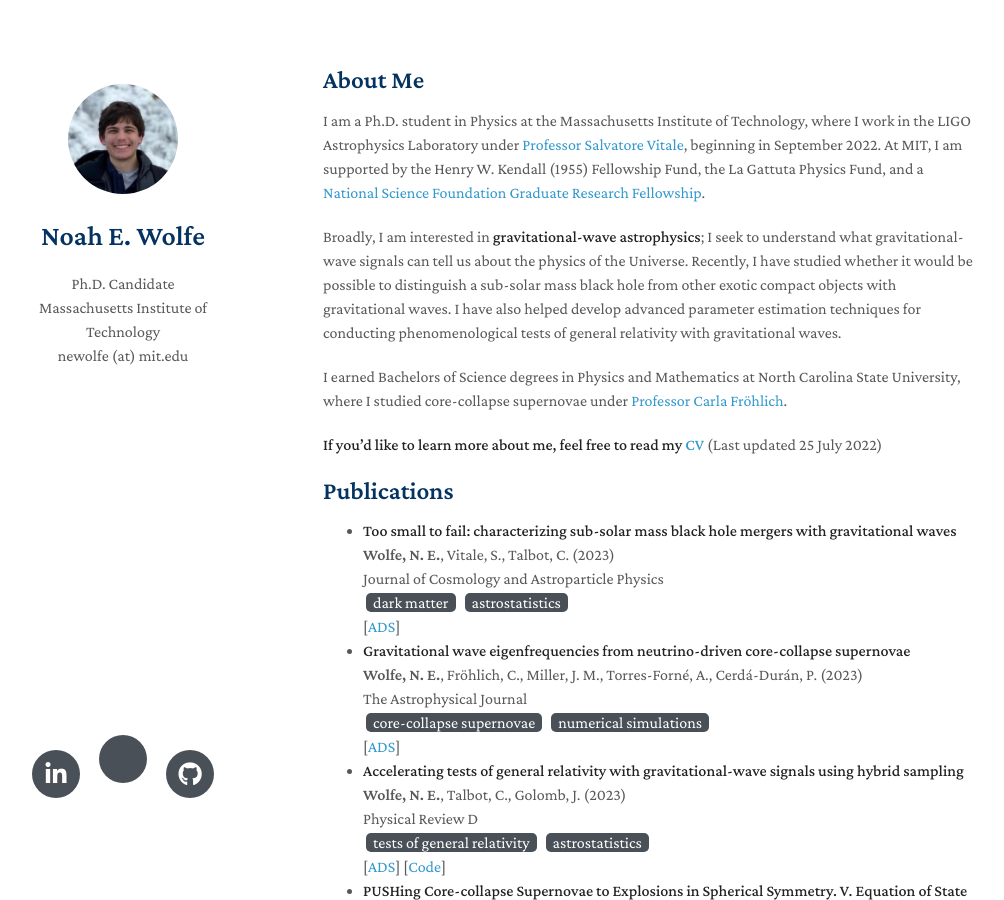
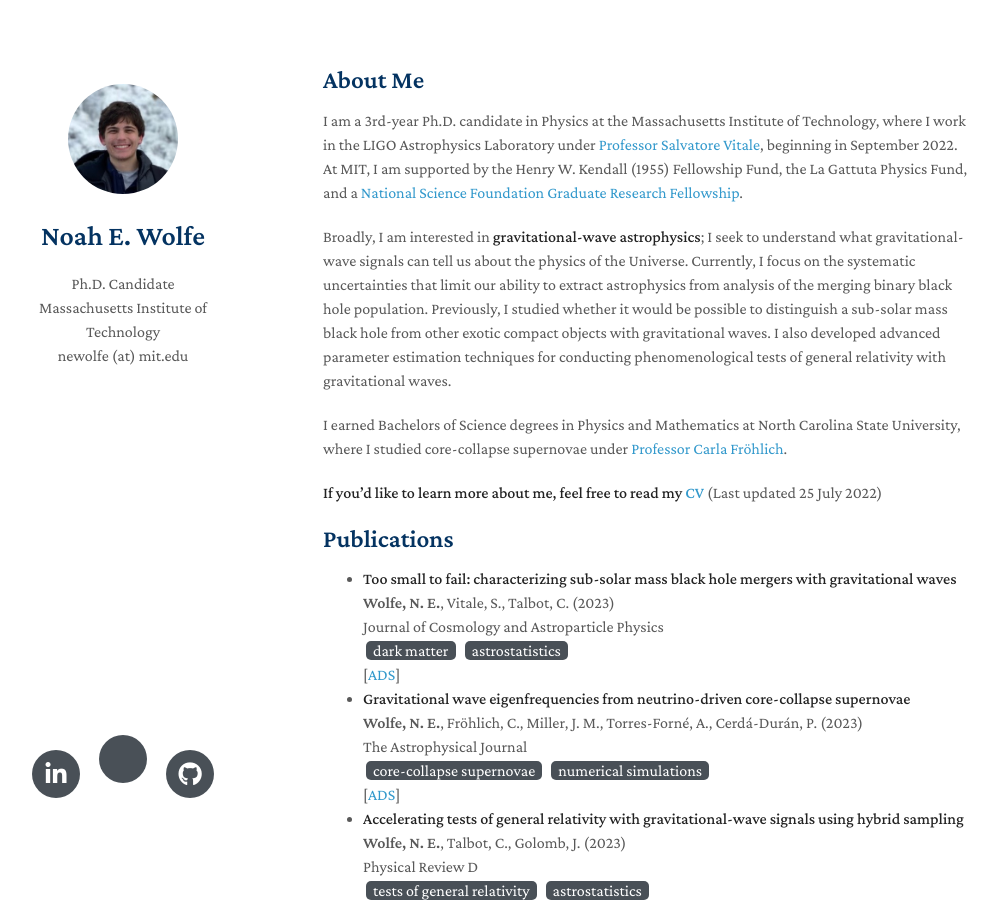
Before and after one commit to noahewolfe/noahewolfe.github.io, a Jekyll site: the page built from index.md, in a window 1280 px wide and 900 px high. Shown: the whole window, without its empty margins (147-1151 px from the left). Built offline with Jekyll 4.4.1, drawn with Linux system fonts in a browser that asks for light colours; nearby versions of some CDN libraries; a style sheet for code colours, icons or effects is not loaded; our own code applies the rules of GitHub Pages for plain Markdown files.

Commit message:
Update description

```diff
--- a/index.md
+++ b/index.md
@@ -5,9 +5,9 @@ filename: index.md
 
 ## About Me
 
-I am a Ph.D. student in Physics at the Massachusetts Institute of Technology, where I work in the LIGO Astrophysics Laboratory under [Professor Salvatore Vitale](https://physics.mit.edu/faculty/salvatore-vitale/){:target="_blank"}, beginning in September 2022. At MIT, I am supported by the Henry W. Kendall (1955) Fellowship Fund, the La Gattuta Physics Fund, and a [National Science Foundation Graduate Research Fellowship](https://physics.sciences.ncsu.edu/2022/04/19/university-fellowships-office-announces-nsf-graduate-research-fellowship-program-awards/){:target="_blank"}.
+I am a 3rd-year Ph.D. candidate in Physics at the Massachusetts Institute of Technology, where I work in the LIGO Astrophysics Laboratory under [Professor Salvatore Vitale](https://physics.mit.edu/faculty/salvatore-vitale/){:target="_blank"}, beginning in September 2022. At MIT, I am supported by the Henry W. Kendall (1955) Fellowship Fund, the La Gattuta Physics Fund, and a [National Science Foundation Graduate Research Fellowship](https://physics.sciences.ncsu.edu/2022/04/19/university-fellowships-office-announces-nsf-graduate-research-fellowship-program-awards/){:target="_blank"}.
 
-Broadly, I am interested in **gravitational-wave astrophysics**; I seek to understand what gravitational-wave signals can tell us about the physics of the Universe. Recently, I have studied whether it would be possible to distinguish a sub-solar mass black hole from other exotic compact objects with gravitational waves. I have also helped develop advanced parameter estimation techniques for conducting phenomenological tests of general relativity with gravitational waves.
+Broadly, I am interested in **gravitational-wave astrophysics**; I seek to understand what gravitational-wave signals can tell us about the physics of the Universe. Currently, I focus on the systematic uncertainties that limit our ability to extract astrophysics from analysis of the merging binary black hole population. Previously, I studied whether it would be possible to distinguish a sub-solar mass black hole from other exotic compact objects with gravitational waves. I also developed advanced parameter estimation techniques for conducting phenomenological tests of general relativity with gravitational waves.
 
 I earned Bachelors of Science degrees in Physics and Mathematics
 at North Carolina State University, where I studied core-collapse supernovae
```
